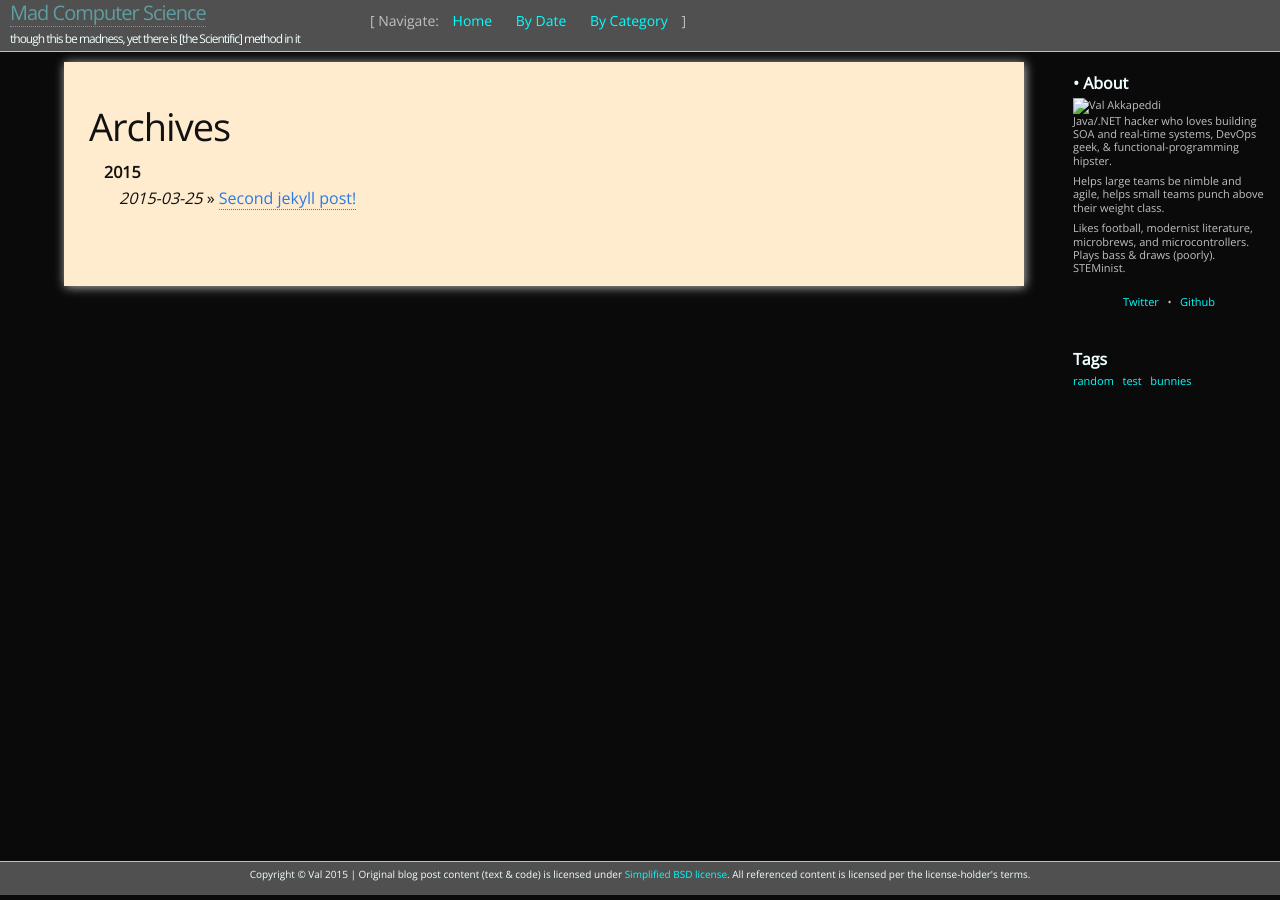
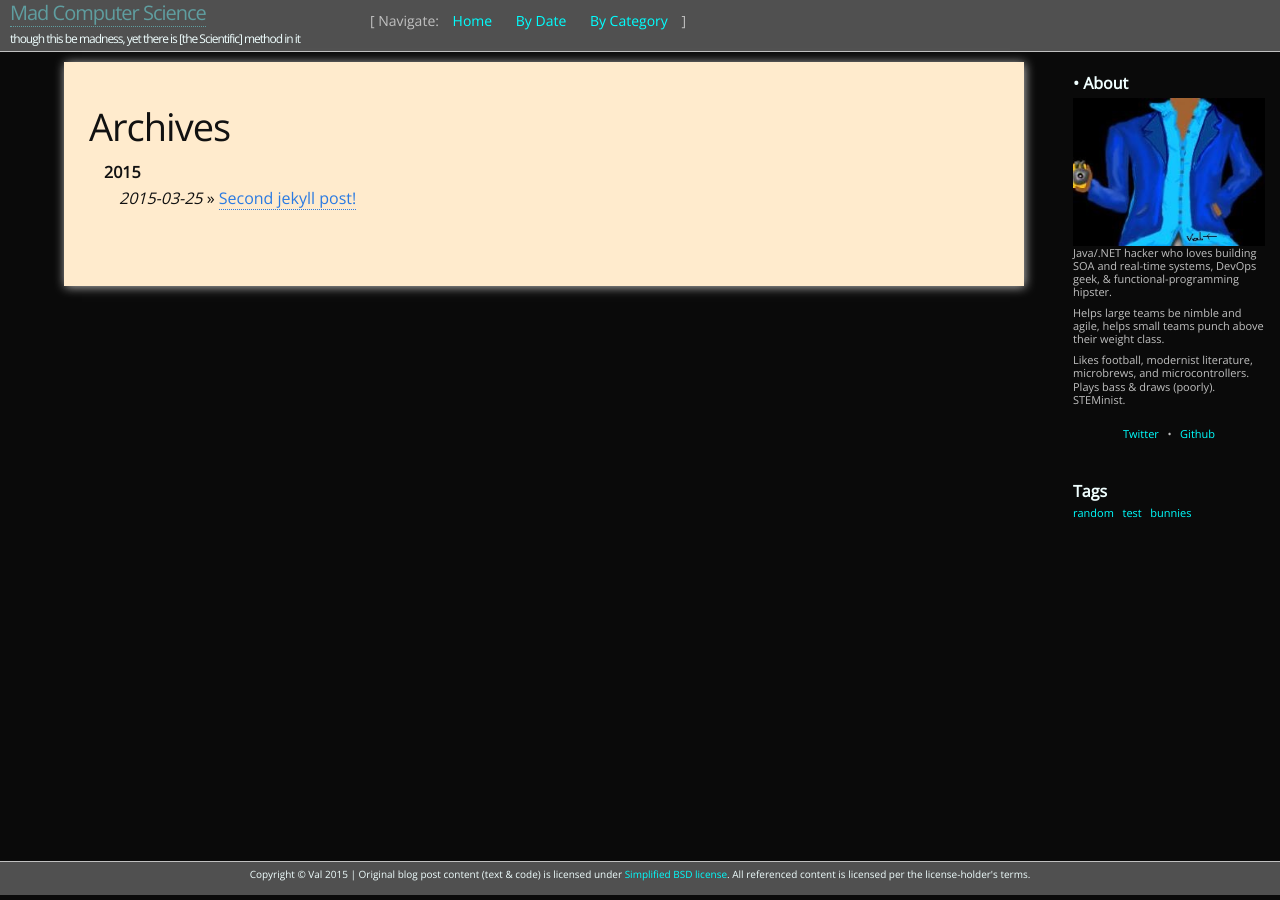
Before and after one commit to valakkapeddi/valakkapeddi.github.io, a Jekyll site: the page built from archives.md, in a window 1280 px wide. Built offline with Jekyll 4.4.1, drawn with Linux system fonts in a browser that asks for light colours.

Commit message:
+ Urls...

```diff
--- a/_config.yml
+++ b/_config.yml
@@ -7,6 +7,7 @@ description: "Val Akkaped"
 keywords: "Val, Akkapeddi, programming, Java, .NET, microbrew"
 baseurl: "/blog" # the subpath of your site, e.g. /blog
 url: "valakkapeddi.github.io" # the base hostname & protocol for your site
+source: "/blog"
 
 ### Personal info and site tools info:
 twitter_username: val_to_string
--- a/_includes/Aboutme.html
+++ b/_includes/Aboutme.html
@@ -1,6 +1,6 @@
 <div class="sidebar-module">
   <h4>• About</h4>
-  <img title="{{site.author}}" src="images/ironic.jpg" alt="{{site.author}}"/>
+  <img title="{{site.author}}" src="/images/ironic.jpg" alt="{{site.author}}"/>
   <!--<span>{{site.aboutme}}</span>-->
   <p>Java/.NET hacker who loves building SOA and real-time systems, DevOps geek, & functional-programming hipster.</p>
   <p>Helps large teams be nimble and agile, helps small teams punch above their weight class.</p>
```
